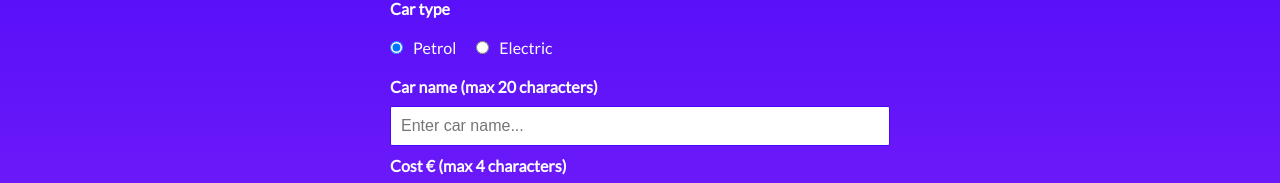
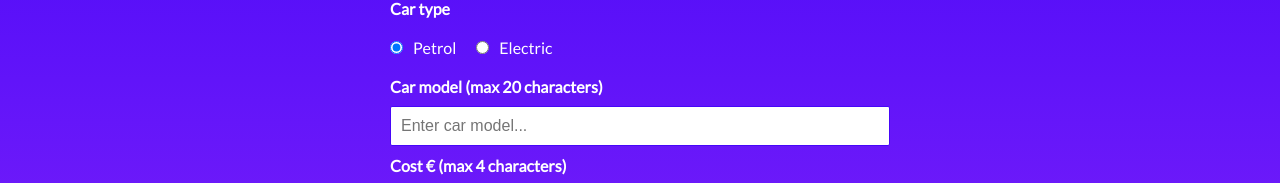
Before and after one commit to mixmading/frontend-teamwork, a React (Create React App) app: page / in a window 1280 px wide. Shown: the part 194-377 px from the top of the page. Built offline with nearby package versions, Linux system fonts and the light colour scheme.

Commit message:
input car name -> car model

```diff
--- a/src/components/NewFueling.js
+++ b/src/components/NewFueling.js
@@ -47,9 +47,9 @@ export const NewFueling = () => {
         </div>
 
         <div className="form-control">
-          <label htmlFor="text"><b>Car name (max 20 characters)</b></label>
+          <label htmlFor="text"><b>Car model (max 20 characters)</b></label>
           <input type="text" value={text} onChange={(e) => setText(e.target.value.substring(0, 20))}
-            placeholder="Enter car name..." maxLength={20} />
+            placeholder="Enter car model..." maxLength={20} />
         </div>
 
         <div className="form-control">
```
